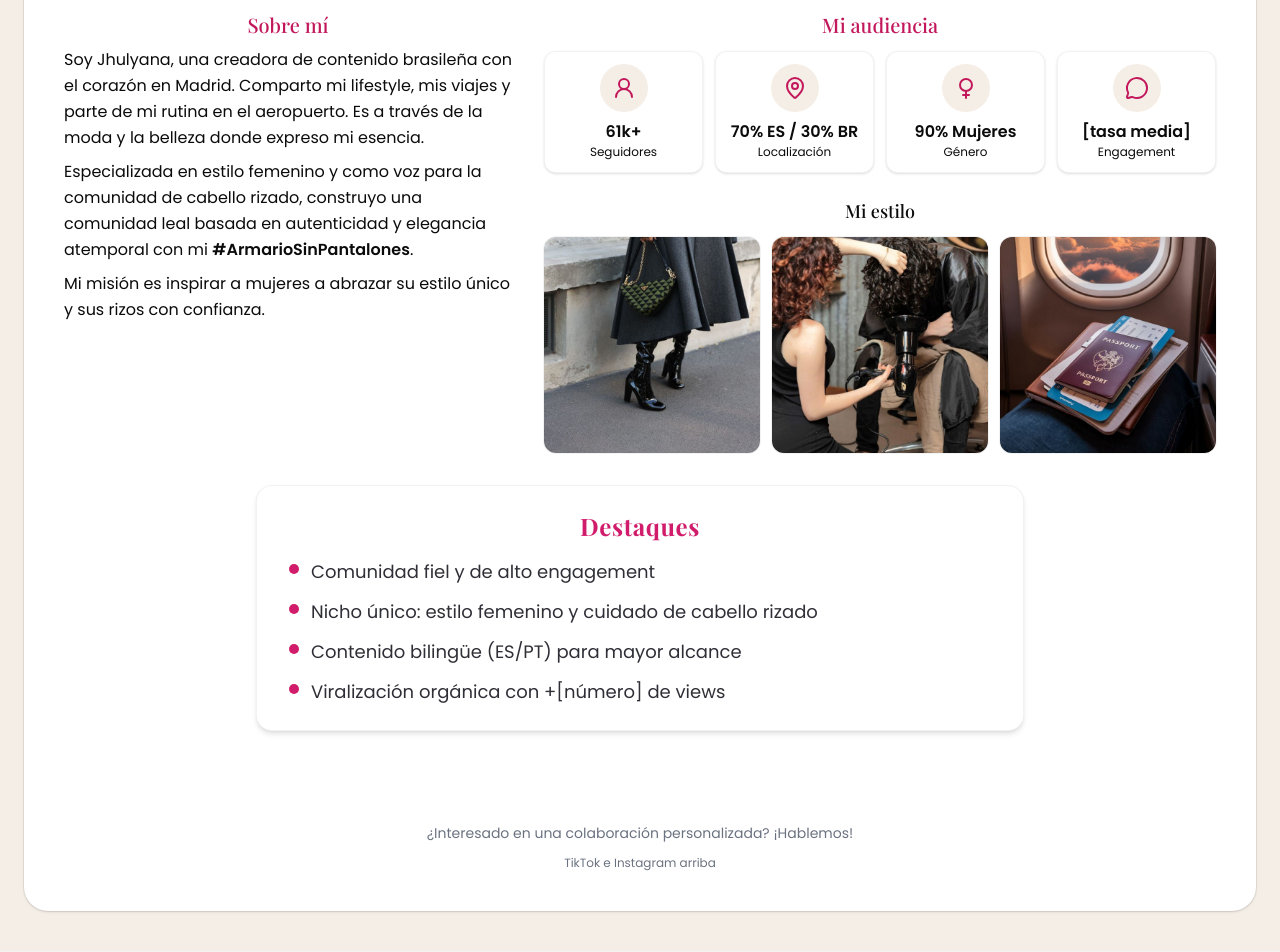
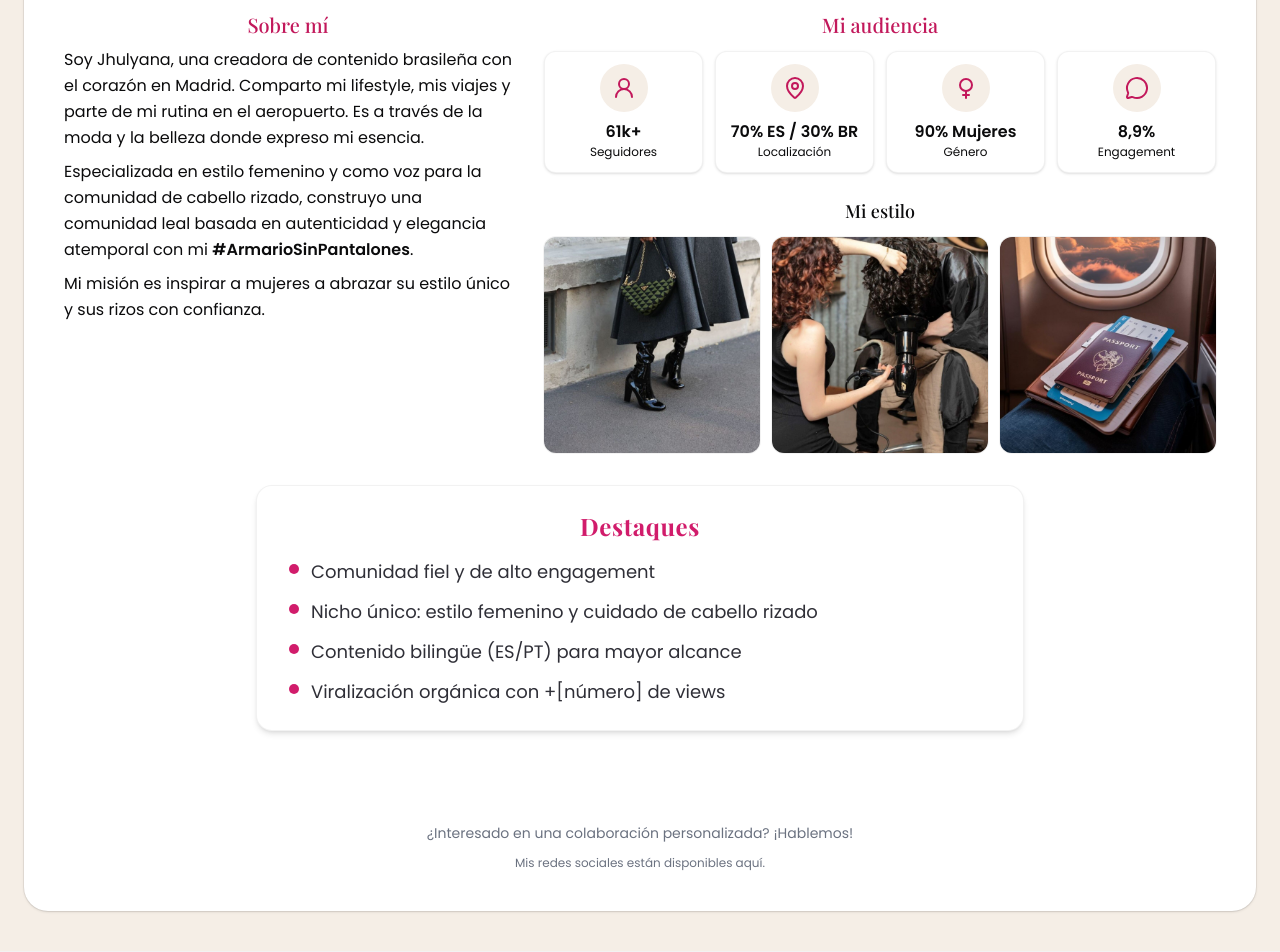
Before and after one commit to VictorAmadeu/media-kit-jhulyana, a React (Vite) app: page / in a window 1280 px wide. Shown: the part 900-1852 px from the top of the page. Built offline with nearby package versions, Linux system fonts and the light colour scheme.

Commit message:
fix: archivo HomePage.jsx
Actualicé el porcentage del engagement y la frase 'Mis redes sociales están disponibles aquí'.

```diff
--- a/src/pages/HomePage.jsx
+++ b/src/pages/HomePage.jsx
@@ -204,7 +204,7 @@ export function HomePage({ social }) {
                     <MessageCircle className="h-6 w-6" aria-hidden="true" />
                   }
                   label="Engagement"
-                  value="[tasa media]"
+                  value="8,9%"
                 />
               </div>
 
@@ -279,7 +279,7 @@ export function HomePage({ social }) {
             ¿Interesado en una colaboración personalizada? ¡Hablemos!
           </p>
           <p className="text-xs" style={{ color: "var(--muted)" }}>
-            TikTok e Instagram arriba
+            Mis redes sociales están disponibles aquí.
           </p>
         </div>
       </div>
```
